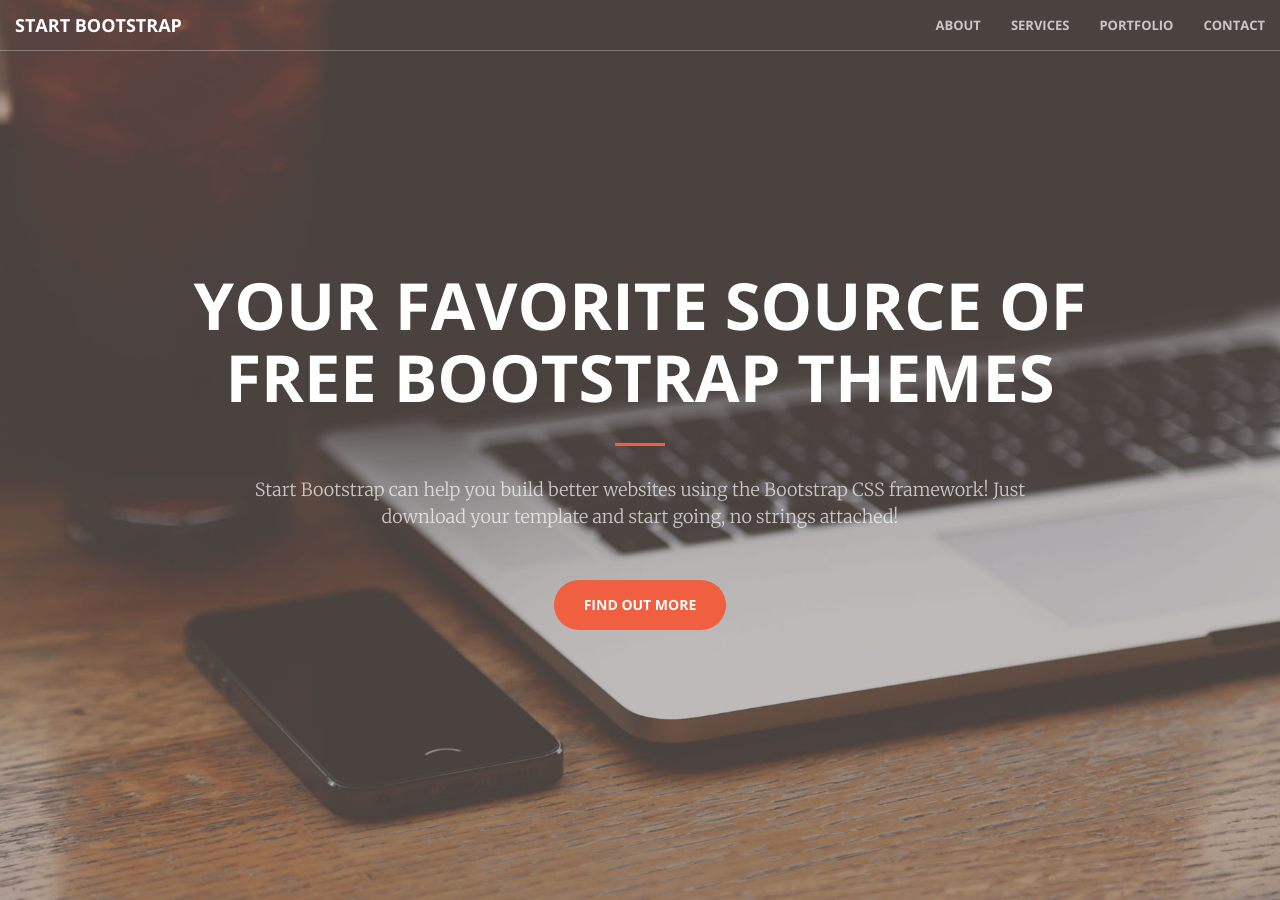
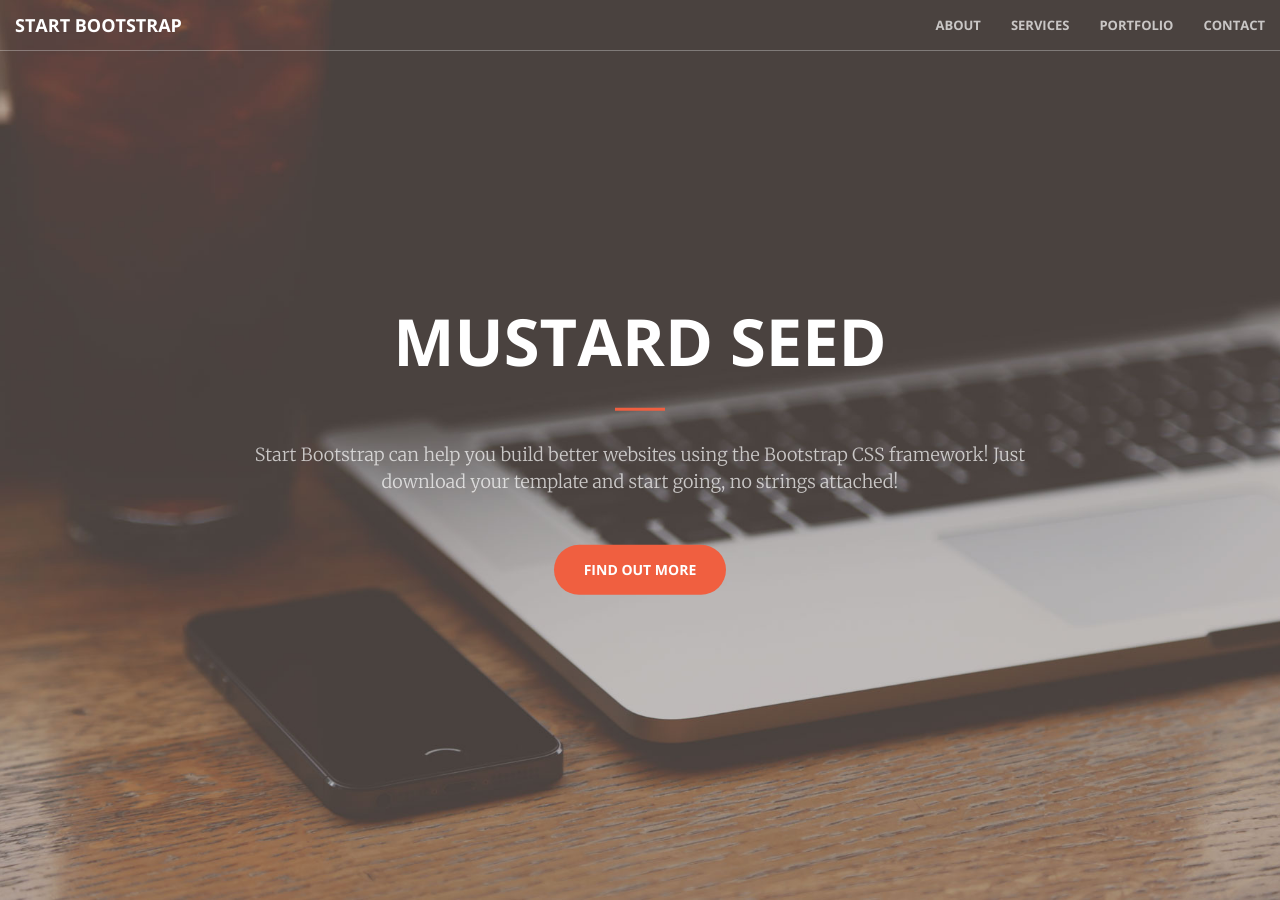
Before and after one commit to stackbit-projects/pleasant-petunia-8219f, a Jekyll site: the page built from index.html, in a window 1280 px wide and 900 px high. Built offline with Jekyll 4.4.1, drawn with Linux system fonts in a browser that asks for light colours.

Commit message:
header.html: changed

```diff
--- a/_includes/header.html
+++ b/_includes/header.html
@@ -1,7 +1,7 @@
 <header>
     <div class="header-content">
         <div class="header-content-inner">
-            <h1>Your Favorite Source of Free Bootstrap Themes</h1>
+            <h1>Mustard Seed</h1>
             <hr>
             <p>Start Bootstrap can help you build better websites using the Bootstrap CSS framework! Just download your template and start going, no strings attached!</p>
             <a href="#about" class="btn btn-primary btn-xl page-scroll">Find Out More</a>
```
